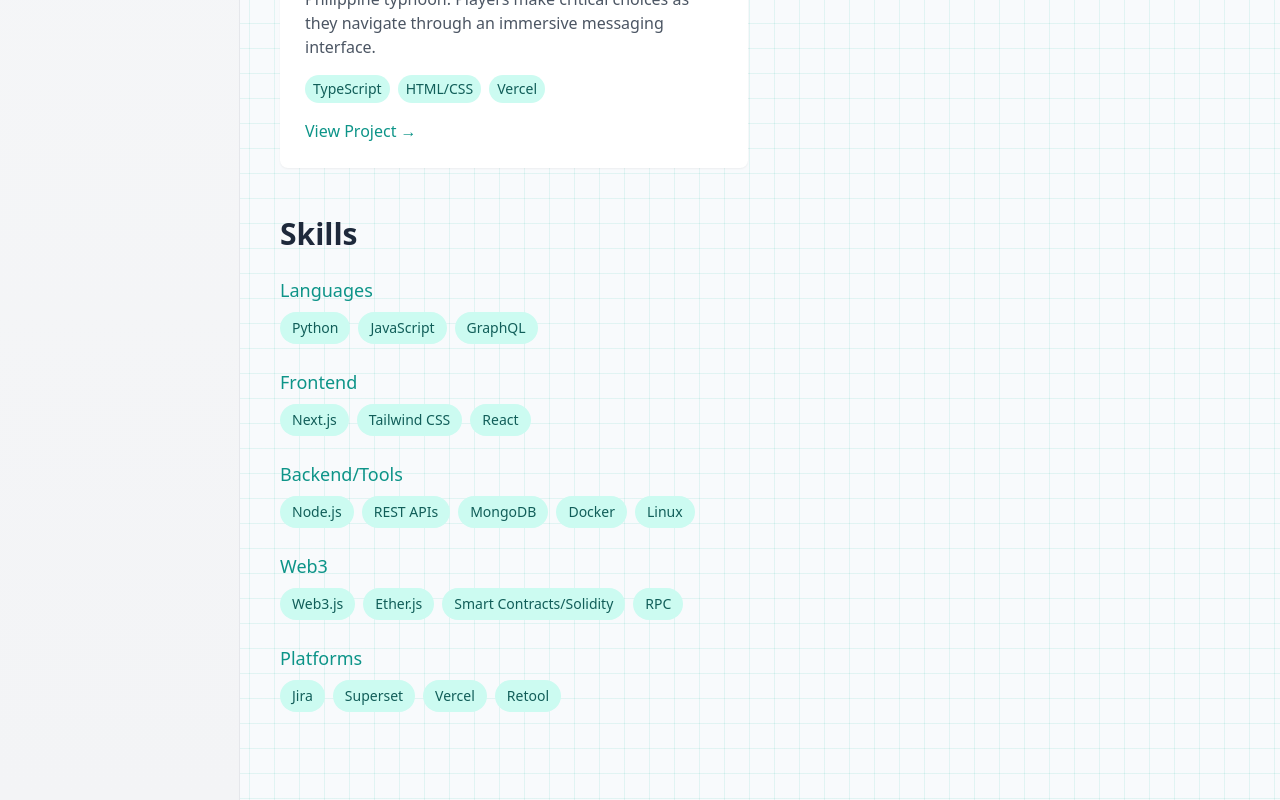
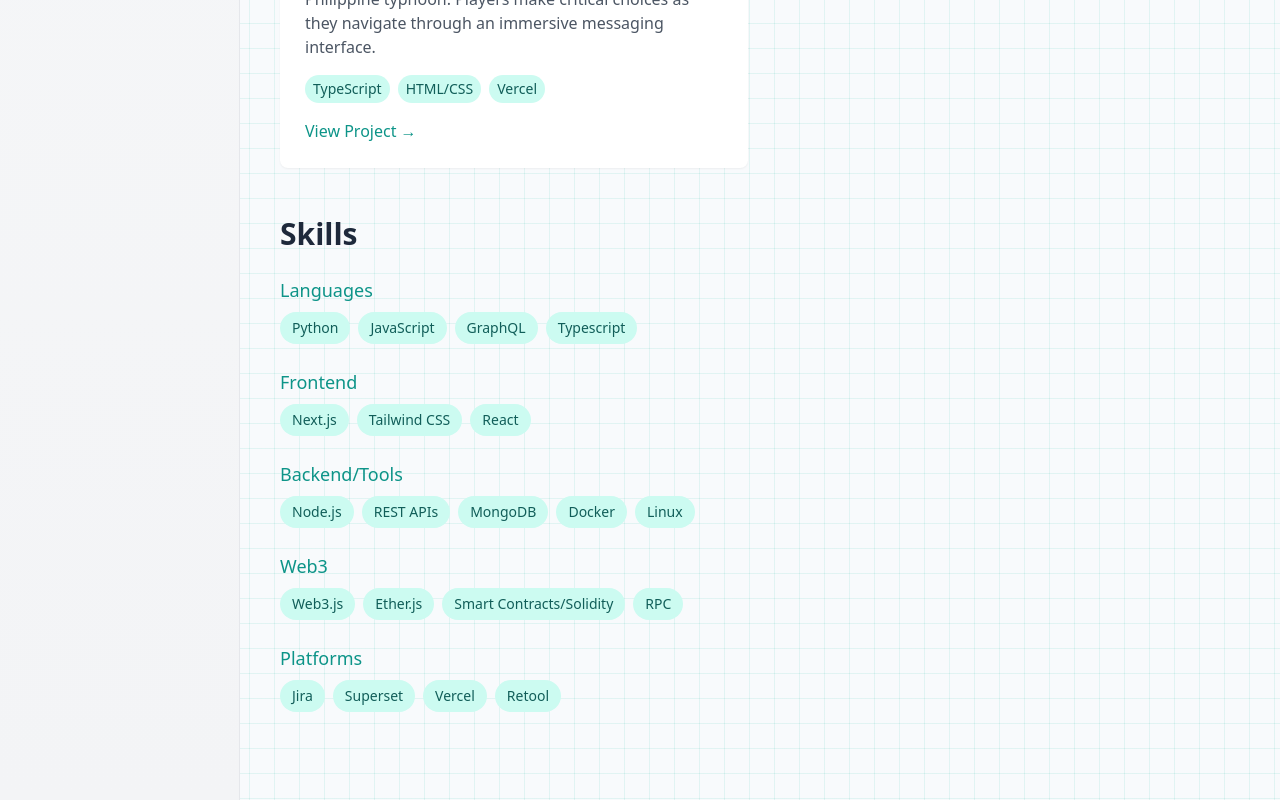
Before and after one commit to komiwalnut/portfolio, a Next.js app: page / in a window 1280 px wide. Shown: the part 2126-2926 px from the top of the page. Built offline with nearby package versions, Linux system fonts and the light colour scheme.

Commit message:
Update page.js

```diff
--- a/src/app/page.js
+++ b/src/app/page.js
@@ -95,6 +95,7 @@
               <span className="px-3 py-1.5 rounded-full text-sm bg-teal-100 text-teal-800 dark:bg-teal-900 dark:text-teal-200">Python</span>
               <span className="px-3 py-1.5 rounded-full text-sm bg-teal-100 text-teal-800 dark:bg-teal-900 dark:text-teal-200">JavaScript</span>
               <span className="px-3 py-1.5 rounded-full text-sm bg-teal-100 text-teal-800 dark:bg-teal-900 dark:text-teal-200">GraphQL</span>
+              <span className="px-3 py-1.5 rounded-full text-sm bg-teal-100 text-teal-800 dark:bg-teal-900 dark:text-teal-200">Typescript</span>
             </div>
           </div>
 
```
